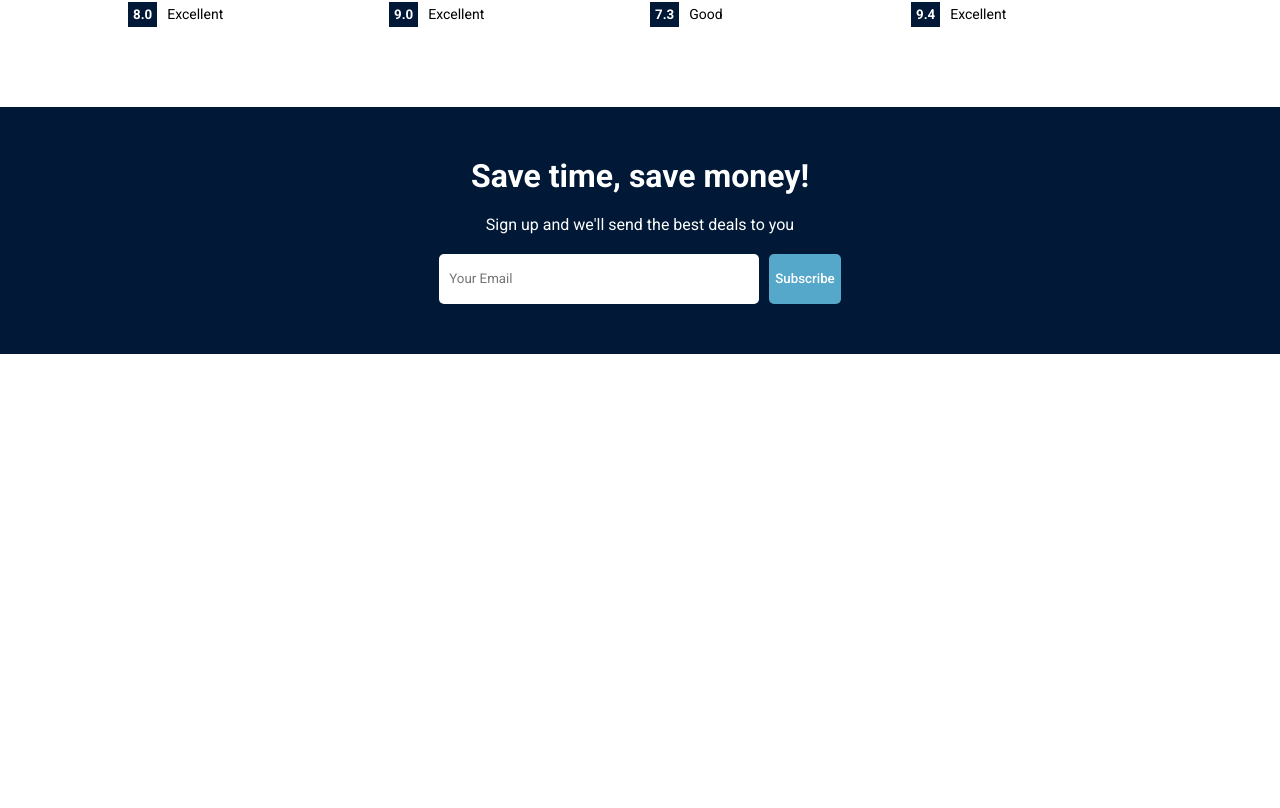
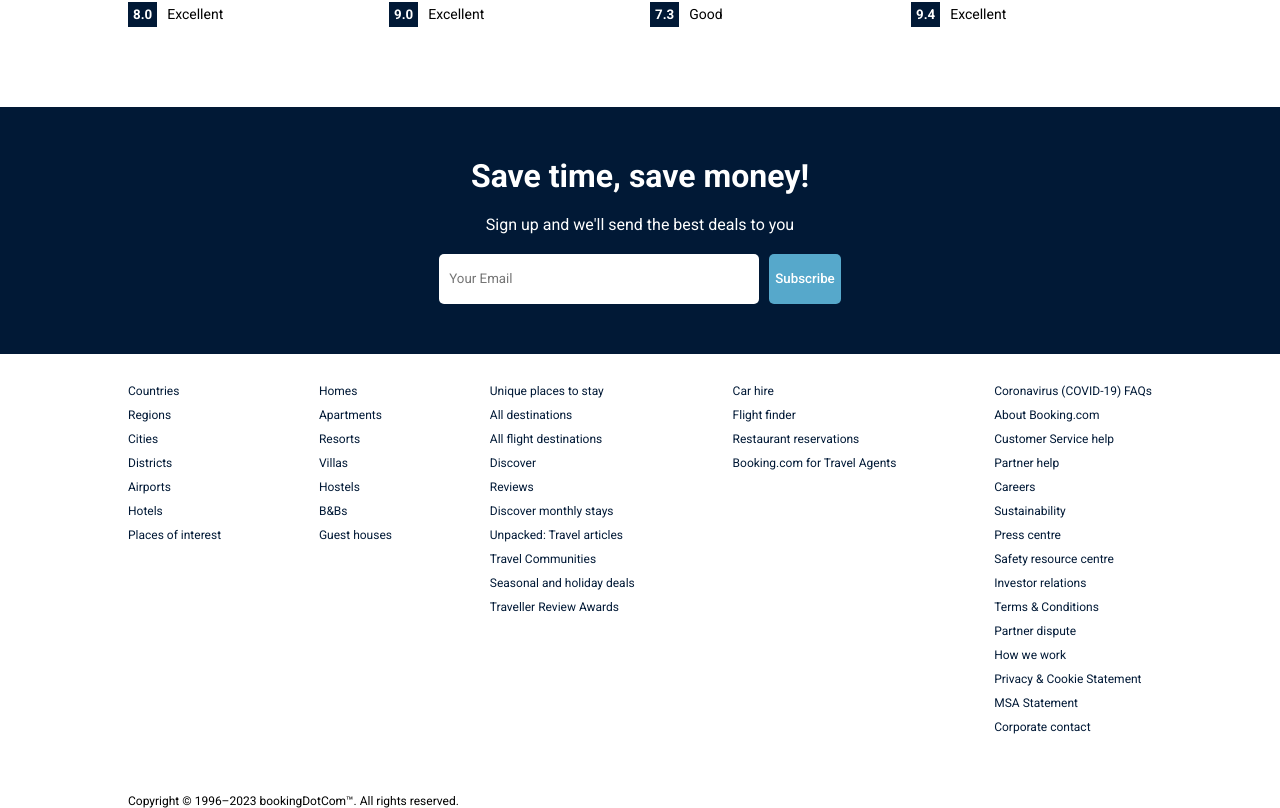
Before and after one commit to OutcastR07/booking-app, a React (Create React App) app in the folder frontend/: page / in a window 1280 px wide. Shown: the part 1323-2131 px from the top of the page. Before the commit the page ends 1677 px from the top, so only its background shows below. Built offline with nearby package versions, Linux system fonts and the light colour scheme.

Commit message:
footer-design

```diff
--- /dev/null
+++ b/frontend/src/components/footer/Footer.css
@@ -0,0 +1,23 @@
+.footer {
+    width: 100%;
+    max-width: 1024px;
+    font-size: 12px;
+}
+
+.footer__lists {
+    width: 100%;
+    display: flex;
+    justify-content: space-between;
+    margin-bottom: 50px;
+}
+
+.footer__list {
+    list-style: none;
+    padding: 0;
+}
+
+.footer__listItem {
+    margin-bottom: 10px;
+    color: #011936FF;
+    cursor: pointer;
+}
--- /dev/null
+++ b/frontend/src/components/footer/Footer.jsx
@@ -0,0 +1,69 @@
+import React from 'react'
+import './Footer.css'
+
+const Footer = () => {
+    return (
+        <div className='footer'>
+            <div className="footer__lists">
+                <ul className="footer__list">
+                    <li className="footer__listItem">Countries</li>
+                    <li className="footer__listItem">Regions</li>
+                    <li className="footer__listItem">Cities</li>
+                    <li className="footer__listItem">Districts</li>
+                    <li className="footer__listItem">Airports</li>
+                    <li className="footer__listItem">Hotels</li>
+                    <li className="footer__listItem">Places of interest</li>
+                </ul>
+                <ul className="footer__list">
+                    <li className="footer__listItem">Homes</li>
+                    <li className="footer__listItem">Apartments</li>
+                    <li className="footer__listItem">Resorts</li>
+                    <li className="footer__listItem">Villas</li>
+                    <li className="footer__listItem">Hostels</li>
+                    <li className="footer__listItem">B&Bs</li>
+                    <li className="footer__listItem">Guest houses</li>
+                </ul>
+                <ul className="footer__list">
+                    <li className="footer__listItem">Unique places to stay</li>
+                    <li className="footer__listItem">All destinations</li>
+                    <li className="footer__listItem">All flight destinations</li>
+                    <li className="footer__listItem">Discover</li>
+                    <li className="footer__listItem">Reviews</li>
+                    <li className="footer__listItem">Discover monthly stays</li>
+                    <li className="footer__listItem">Unpacked: Travel articles</li>
+                    <li className="footer__listItem">Travel Communities</li>
+                    <li className="footer__listItem">Seasonal and holiday deals</li>
+                    <li className="footer__listItem">Traveller Review Awards</li>
+                </ul>
+                <ul className="footer__list">
+                    <li className="footer__listItem">Car hire</li>
+                    <li className="footer__listItem">Flight finder</li>
+                    <li className="footer__listItem">Restaurant reservations</li>
+                    <li className="footer__listItem">Booking.com for Travel Agents</li>
+                </ul>
+                <ul className="footer__list">
+                    <li className="footer__listItem">Coronavirus (COVID-19) FAQs</li>
+                    <li className="footer__listItem">About Booking.com</li>
+                    <li className="footer__listItem">Customer Service help</li>
+                    <li className="footer__listItem">Partner help</li>
+                    <li className="footer__listItem">Careers</li>
+                    <li className="footer__listItem">Sustainability</li>
+                    <li className="footer__listItem">Press centre</li>
+                    <li className="footer__listItem">Safety resource centre</li>
+                    <li className="footer__listItem">Investor relations</li>
+                    <li className="footer__listItem">Terms & Conditions</li>
+                    <li className="footer__listItem">Partner dispute</li>
+                    <li className="footer__listItem">How we work</li>
+                    <li className="footer__listItem">Privacy & Cookie Statement</li>
+                    <li className="footer__listItem">MSA Statement</li>
+                    <li className="footer__listItem">Corporate contact</li>
+                </ul>
+            </div>
+            <div className="footer__text">
+                Copyright © 1996–2023 bookingDotCom™. All rights reserved.
+            </div>
+        </div>
+    )
+}
+
+export default Footer
--- a/frontend/src/pages/home/Home.jsx
+++ b/frontend/src/pages/home/Home.jsx
@@ -1,6 +1,7 @@
 import React from 'react'
 import Featured from '../../components/featured/Featured'
 import FeaturedProperties from '../../components/featuredProperties/FeaturedProperties'
+import Footer from '../../components/footer/Footer'
 import Header from '../../components/header/Header'
 import MailList from '../../components/mailList/MailList'
 import Navbar from '../../components/navbar/Navbar'
@@ -19,6 +20,7 @@ const Home = () => {
                 <h1 className="home__title">Popular homes</h1>
                 <FeaturedProperties />
                 <MailList />
+                <Footer />
             </div>
         </div>
     )
```
